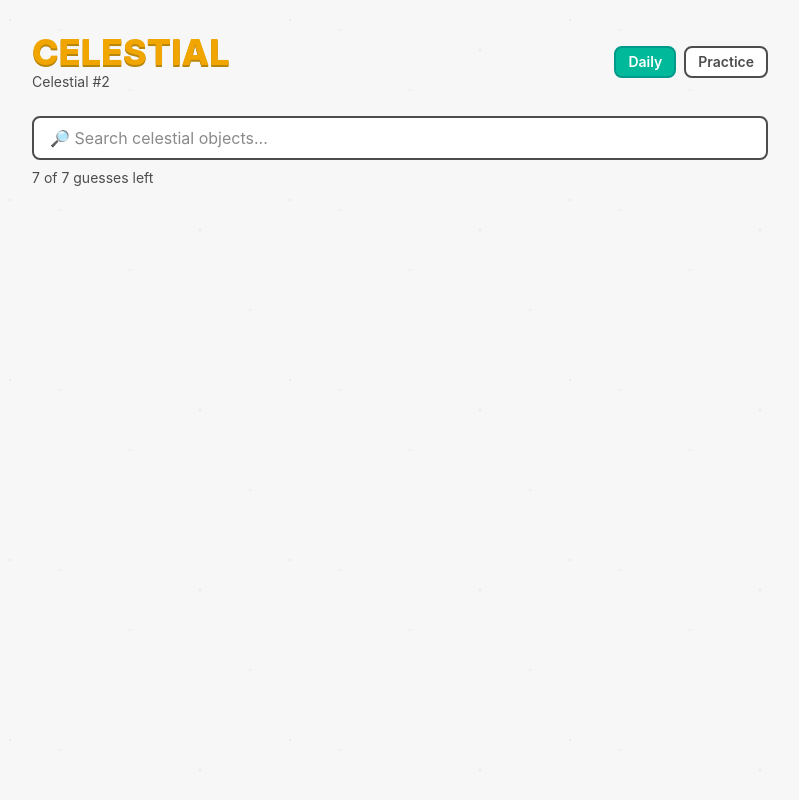
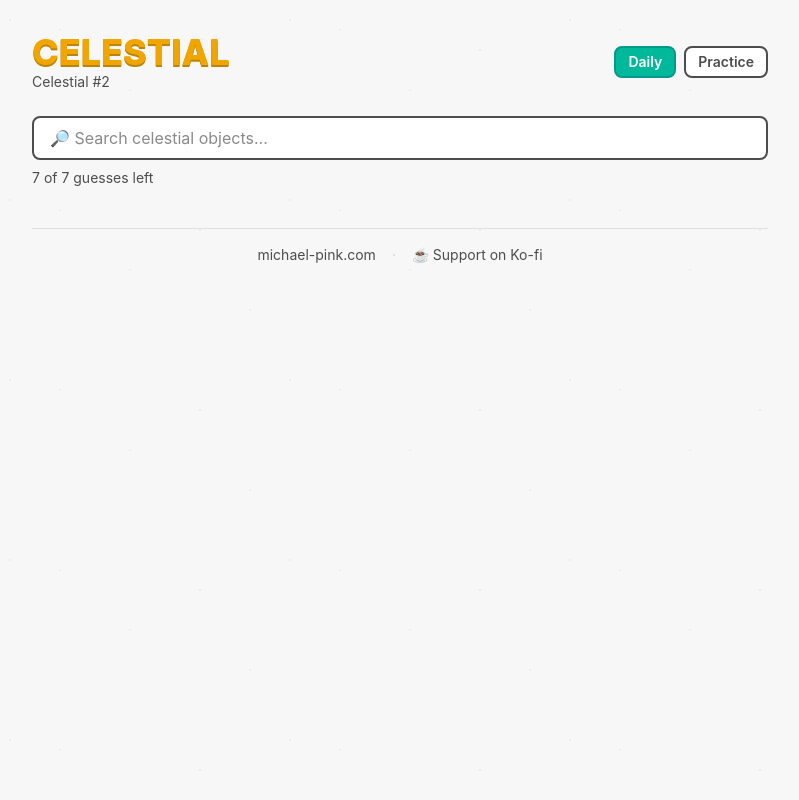
Before and after one commit to MichaelHP23/cosmodle, a React (Vite) app: page / in a window 1280 px wide. Shown: the whole page, without its empty margins (240-1039 px from the left). Built offline with nearby package versions, Linux system fonts and the light colour scheme.

Commit message:
feat: add footer with personal site and Ko-fi links

```diff
--- /dev/null
+++ b/src/components/Footer.tsx
@@ -0,0 +1,23 @@
+export function Footer() {
+  return (
+    <footer className="mt-10 flex justify-center gap-4 border-t border-[#e0e0e0] pt-4 text-sm text-[#4d4d4d]">
+      <a
+        href="https://michael-pink.com"
+        target="_blank"
+        rel="noopener noreferrer"
+        className="hover:text-[#00998a] hover:underline"
+      >
+        michael-pink.com
+      </a>
+      <span className="text-[#d0d0d0]">·</span>
+      <a
+        href="https://ko-fi.com/sawsymikey"
+        target="_blank"
+        rel="noopener noreferrer"
+        className="hover:text-[#00998a] hover:underline"
+      >
+        ☕ Support on Ko-fi
+      </a>
+    </footer>
+  )
+}
--- a/src/components/GameBoard.tsx
+++ b/src/components/GameBoard.tsx
@@ -12,6 +12,7 @@ import { GuessInput } from "./GuessInput"
 import { GuessTable } from "./GuessTable"
 import { ResultModal } from "./ResultModal"
 import { LossModal } from "./LossModal"
+import { Footer } from "./Footer"
 
 const typedDataset = dataset as CelestialObject[]
 
@@ -136,6 +137,7 @@ export function GameBoard() {
             </button>
           </div>
         )}
+        <Footer />
       </div>
     </div>
   )
```
